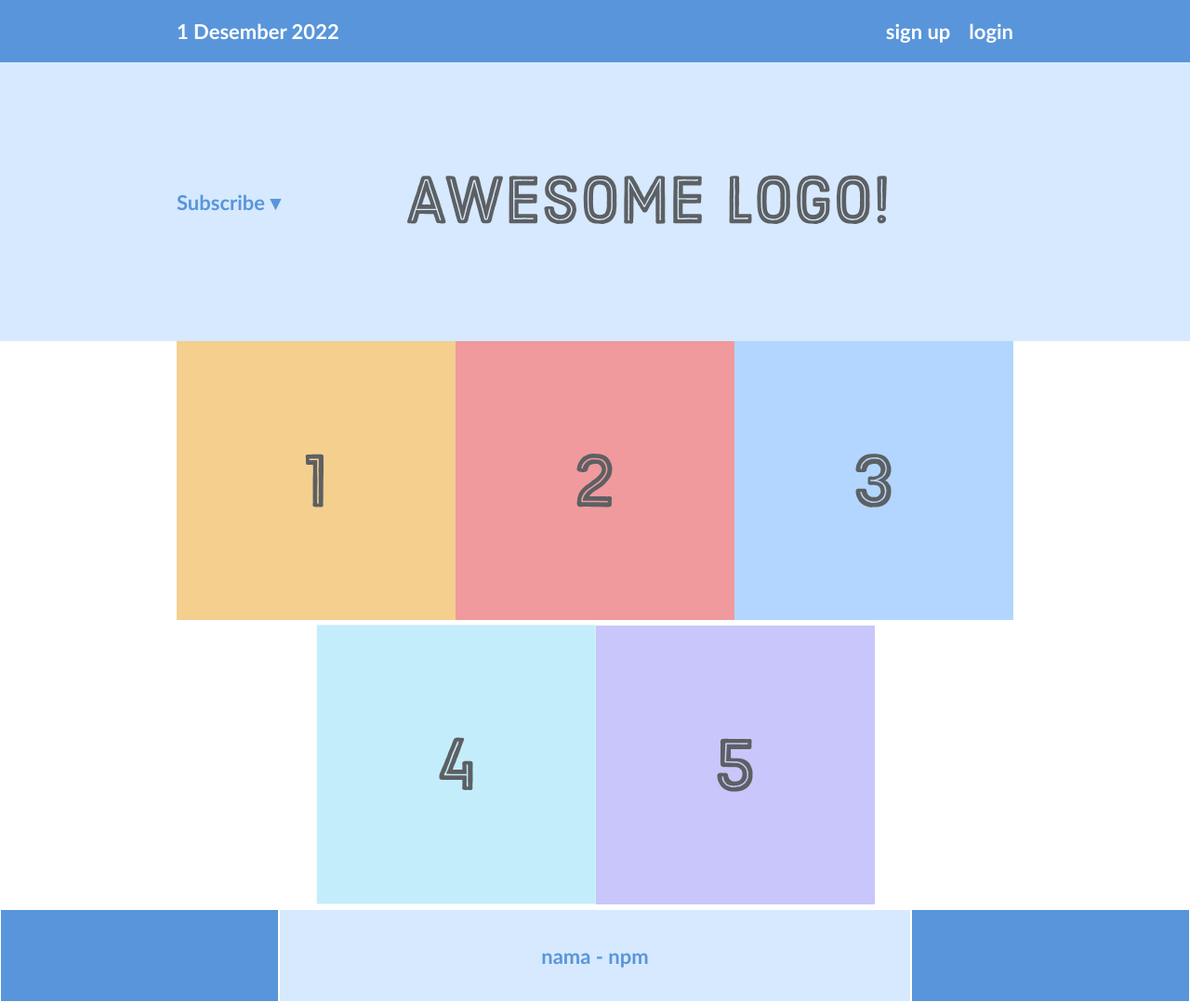
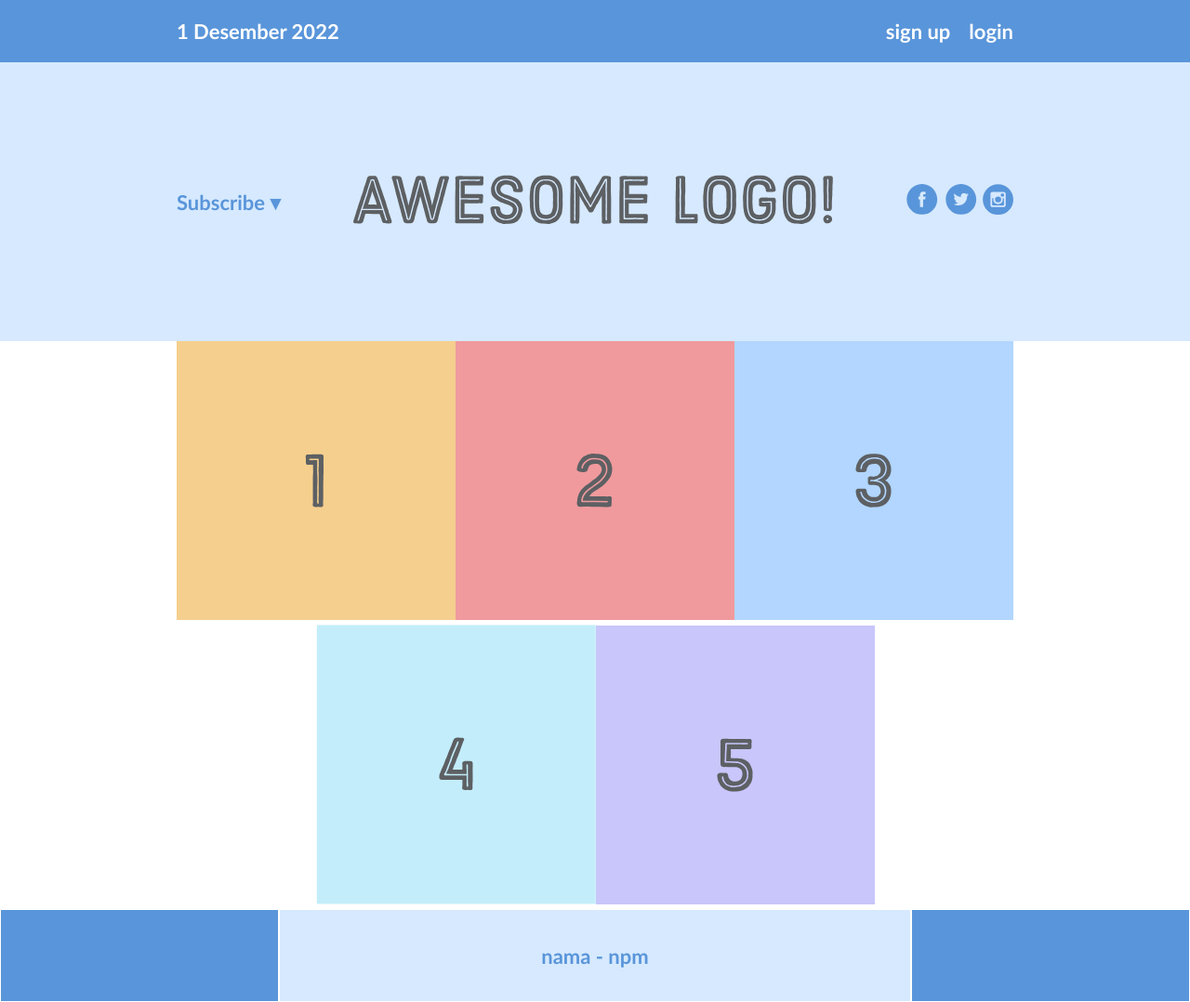
Before and after one commit to Fadhelattayaa/Minggu1Praktikum, a plain HTML site: page praktikum/sesi 2/landingpage.html in a window 1280 px wide. Shown: the whole page at 93% size. Drawn offline with Linux system fonts and the light colour scheme.

Commit message:
Update landingpage.html

```diff
--- a/praktikum/sesi 2/landingpage.html
+++ b/praktikum/sesi 2/landingpage.html
@@ -21,7 +21,7 @@
         <div class="header">
             <div class="subscribe">Subscribe &#9662;</div>
             <div class="logo"><img src="images/awesome-logo.svg" alt="logo"></div>
-            <div class="social"img src="images/social-icons.svg" alt="social"></div>
+            <div class="social"><img src="images/social-icons.svg" alt="social"></div>
         </div>
     </div>
 
```
